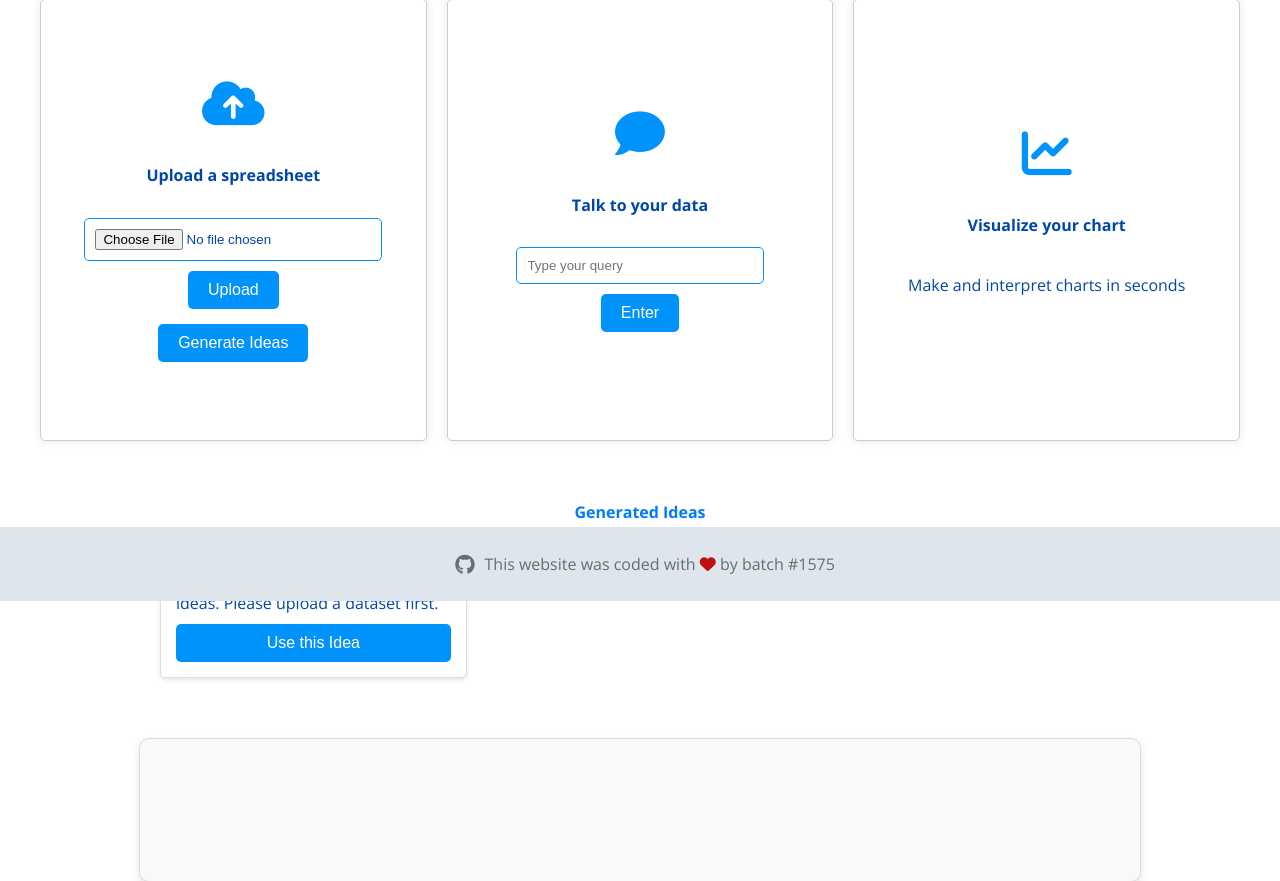
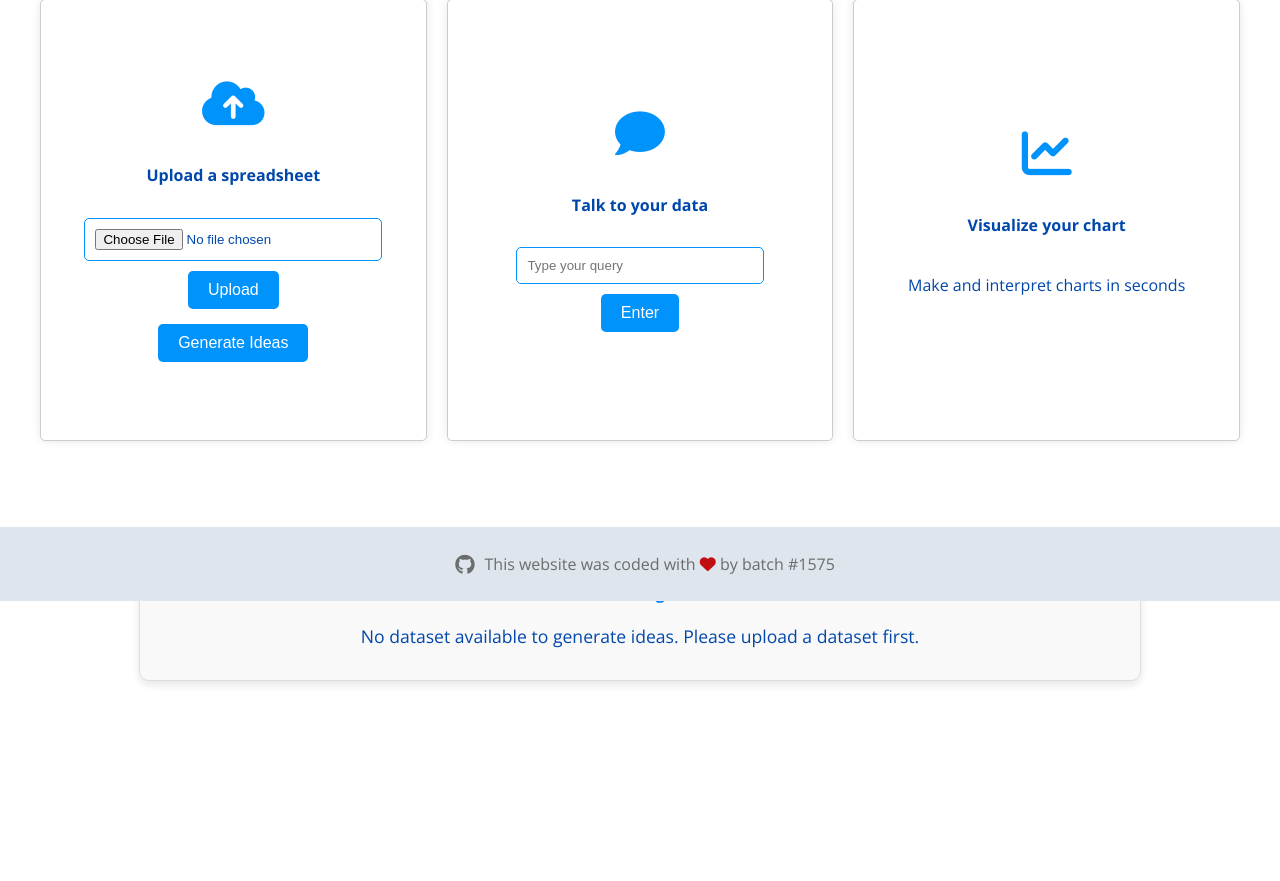
Before and after one commit to tacigomess/TalkData, a Flask app: page /search_ideas in a window 1280 px wide. Shown: the part 199-1080 px from the top of the page. After the commit the page ends 884 px from the top, so only its background shows below. Run offline with Flask 3, Linux system fonts and the light colour scheme; some libraries are stand-ins or nearby versions.

Commit message:
Fixed issues uploaded file

```diff
--- a/talk_data/app.py
+++ b/talk_data/app.py
@@ -233,8 +233,8 @@ def search():
     if request.method == "POST":
         query = request.form["query"]
         uploadedFilePath = request.form["uploadedFilePath"]
-        if not uploadedFilePath:
-            return render_template("product.html", query=query, texto="No file uploaded", img=None, frases=None, uploadedFilePath=None)
+        if not uploadedFilePath or not os.path.isfile(uploadedFilePath):
+            return render_template("product.html", query=query, texto="No file uploaded or invalid file path.", img=None, frases=None, uploadedFilePath=None)
 
         interpretation, answer = search_question(llm, query, openai_key, uploadedFilePath)
 
@@ -252,6 +252,7 @@ def search():
                 "product.html", query=query, texto=answer, img=None, frases=None, uploadedFilePath=uploadedFilePath
             )
     return render_template("product.html", query=None, texto=None, img=None, frases=None)
+
 
 def generate_search_ideas(llm, filepath, openai_key):
     # Generate three clear and concise questions or prompts for visualizing the data.
@@ -302,11 +303,13 @@ def generate_search_ideas(llm, filepath, openai_key):
 @app.route("/search_ideas", methods=["GET"])
 def search_ideas():
     uploadedFilePath = request.args.get("uploadedFilePath")
-    if not uploadedFilePath:
-        frases = ["No dataset available to generate ideas. Please upload a dataset first."]
+    if not uploadedFilePath or not os.path.isfile(uploadedFilePath):
+        message = "No dataset available to generate ideas. Please upload a dataset first."
+        return render_template("product.html", texto=message, img=None, frases=None, uploadedFilePath=None)
     else:
         frases = generate_search_ideas(llm, uploadedFilePath, openai_key)
-    return render_template("product.html", texto=None, img=None, frases=frases, uploadedFilePath=uploadedFilePath)
+        return render_template("product.html", texto=None, img=None, frases=frases, uploadedFilePath=uploadedFilePath)
+
 
 @app.route("/download/<filename>")
 def download_file(filename):
--- a/talk_data/templates/product.html
+++ b/talk_data/templates/product.html
@@ -84,11 +84,8 @@
 </div>
 
 <div class="interpretation-container">
-    {% if texto is none %}
-    <p>&nbsp;</p>
-    <p>&nbsp;</p>
-    {% else %}
-    <h4>Graph Interpretation</h4>
+    {% if texto %}
+    <h4>Message</h4>
     <p>{{ texto }}</p>
     {% endif %}
 </div>
```
